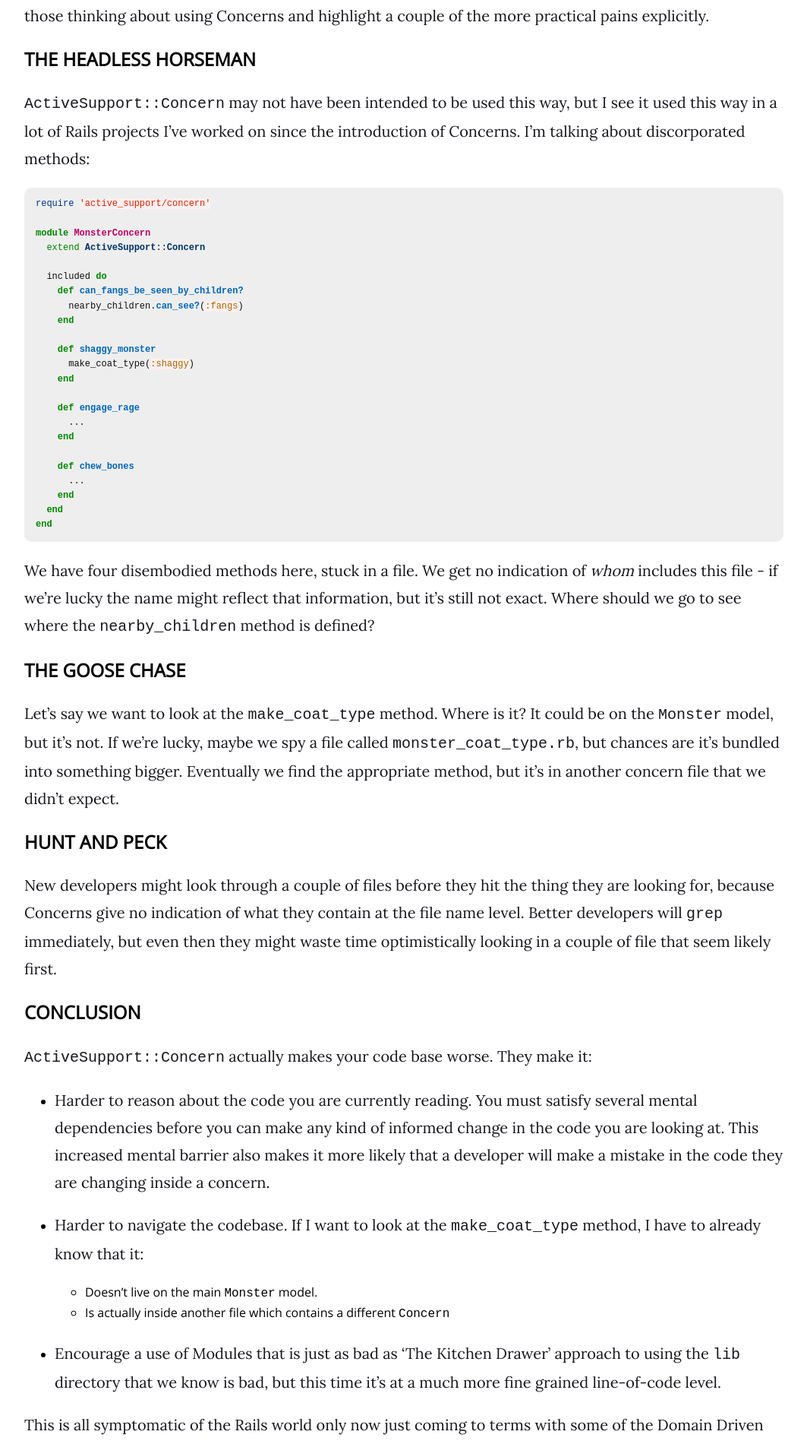
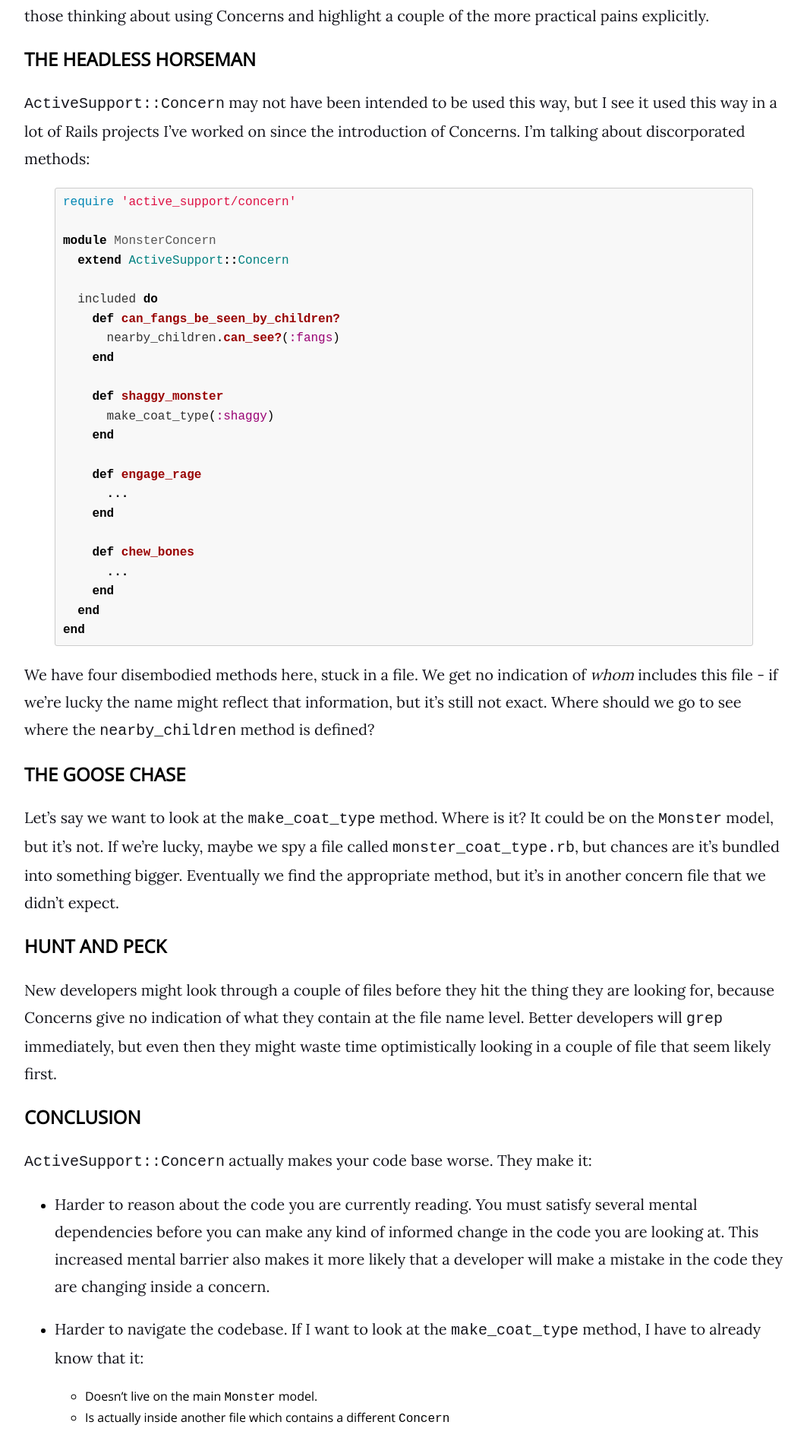
Before and after one commit to johnmcdowall/johnmcdowall.github.com, a Jekyll site: the page built from _posts/2013-11-02-the-great-satan-rails-concerns.markdown, in a window 1280 px wide. Shown: the part 453-2353 px from the top of the page at 76% size, without its empty margins (108-1171 px from the left). Built offline with Jekyll 4.4.1, drawn with Linux system fonts in a browser that asks for light colours; nearby versions of some CDN libraries; Markdown is read by kramdown in place of the engine named in the settings; comment, search, counter and statistics services are not loaded.

Commit message:
Final tweaks

```diff
--- a/css/base.css
+++ b/css/base.css
@@ -144,6 +144,18 @@
 	text-transform: uppercase;
 }
 
+article h3 {
+	margin-top: 2em;
+	font-family: 'Open Sans', Arial, sans-serif;
+	text-transform: uppercase;
+}
+
+article h4 {
+	margin-top: 2em;
+	font-family: 'Open Sans', Arial, sans-serif;
+	text-transform: uppercase;
+}
+
 footer {
 	width: 1000px;
 	text-align: center;
--- a/css/pygments.css
+++ b/css/pygments.css
@@ -1,77 +1,68 @@
-.highlight {
-  margin: 0;
-  background-color: #eee;
-  font-size: 12px;
-  padding: 0px 15px;
-  -webkit-border-radius: 10px;
-  -moz-border-radius: 10px;
-  overflow: hidden;
-  text-shadow: none;
-  color: #111;
-}
-.hightlight code{
-  float: left;
-}
-.highlight:hover {
-  overflow: auto;
-}
-.highlight .hll { background-color: #ffffcc }
-.highlight .c { color: #888888 } /* Comment */
-.highlight .err { color: #a61717; background-color: #e3d2d2 } /* Error */
-.highlight .k { color: #008800; font-weight: bold } /* Keyword */
-.highlight .cm { color: #888888 } /* Comment.Multiline */
-.highlight .cp { color: #cc0000; font-weight: bold } /* Comment.Preproc */
-.highlight .c1 { color: #888888 } /* Comment.Single */
-.highlight .cs { color: #cc0000; font-weight: bold; background-color: #fff0f0 } /* Comment.Special */
-.highlight .gd { color: #000000; background-color: #ffdddd } /* Generic.Deleted */
-.highlight .ge { font-style: italic } /* Generic.Emph */
-.highlight .gr { color: #aa0000 } /* Generic.Error */
-.highlight .gh { color: #303030 } /* Generic.Heading */
-.highlight .gi { color: #000000; background-color: #ddffdd } /* Generic.Inserted */
-.highlight .go { color: #888888 } /* Generic.Output */
-.highlight .gp { color: #555555 } /* Generic.Prompt */
-.highlight .gs { font-weight: bold } /* Generic.Strong */
-.highlight .gu { color: #606060 } /* Generic.Subheading */
-.highlight .gt { color: #aa0000 } /* Generic.Traceback */
-.highlight .kc { color: #008800; font-weight: bold } /* Keyword.Constant */
-.highlight .kd { color: #008800; font-weight: bold } /* Keyword.Declaration */
-.highlight .kn { color: #008800; font-weight: bold } /* Keyword.Namespace */
-.highlight .kp { color: #008800 } /* Keyword.Pseudo */
-.highlight .kr { color: #008800; font-weight: bold } /* Keyword.Reserved */
-.highlight .kt { color: #888888; font-weight: bold } /* Keyword.Type */
-.highlight .m { color: #0000DD; font-weight: bold } /* Literal.Number */
-.highlight .s { color: #dd2200; background-color: #fff0f0 } /* Literal.String */
-.highlight .na { color: #336699 } /* Name.Attribute */
-.highlight .nb { color: #003388 } /* Name.Builtin */
-.highlight .nc { color: #bb0066; font-weight: bold } /* Name.Class */
-.highlight .no { color: #003366; font-weight: bold } /* Name.Constant */
-.highlight .nd { color: #555555 } /* Name.Decorator */
-.highlight .ne { color: #bb0066; font-weight: bold } /* Name.Exception */
-.highlight .nf { color: #0066bb; font-weight: bold } /* Name.Function */
-.highlight .nl { color: #336699; font-style: italic } /* Name.Label */
-.highlight .nn { color: #bb0066; font-weight: bold } /* Name.Namespace */
-.highlight .py { color: #336699; font-weight: bold } /* Name.Property */
-.highlight .nt { color: #bb0066; font-weight: bold } /* Name.Tag */
-.highlight .nv { color: #336699 } /* Name.Variable */
-.highlight .ow { color: #008800 } /* Operator.Word */
-.highlight .w { color: #bbbbbb } /* Text.Whitespace */
-.highlight .mf { color: #0000DD; font-weight: bold } /* Literal.Number.Float */
-.highlight .mh { color: #0000DD; font-weight: bold } /* Literal.Number.Hex */
-.highlight .mi { color: #0000DD; font-weight: bold } /* Literal.Number.Integer */
-.highlight .mo { color: #0000DD; font-weight: bold } /* Literal.Number.Oct */
-.highlight .sb { color: #dd2200; background-color: #fff0f0 } /* Literal.String.Backtick */
-.highlight .sc { color: #dd2200; background-color: #fff0f0 } /* Literal.String.Char */
-.highlight .sd { color: #dd2200; background-color: #fff0f0 } /* Literal.String.Doc */
-.highlight .s2 { color: #dd2200; background-color: #fff0f0 } /* Literal.String.Double */
-.highlight .se { color: #0044dd; background-color: #fff0f0 } /* Literal.String.Escape */
-.highlight .sh { color: #dd2200; background-color: #fff0f0 } /* Literal.String.Heredoc */
-.highlight .si { color: #3333bb; background-color: #fff0f0 } /* Literal.String.Interpol */
-.highlight .sx { color: #22bb22; background-color: #f0fff0 } /* Literal.String.Other */
-.highlight .sr { color: #008800; background-color: #fff0ff } /* Literal.String.Regex */
-.highlight .s1 { color: #dd2200; background-color: #fff0f0 } /* Literal.String.Single */
-.highlight .ss { color: #aa6600; background-color: #fff0f0 } /* Literal.String.Symbol */
-.highlight .bp { color: #003388 } /* Name.Builtin.Pseudo */
-.highlight .vc { color: #336699 } /* Name.Variable.Class */
-.highlight .vg { color: #dd7700 } /* Name.Variable.Global */
-.highlight .vi { color: #3333bb } /* Name.Variable.Instance */
-.highlight .il { color: #0000DD; font-weight: bold } /* Literal.Number.Integer.Long */
+/*
+ * GitHub style for Pygments syntax highlighter, for use with Jekyll
+ * Courtesy of GitHub.com
+ */
+
+.highlight pre, pre, .highlight .hll { background-color: #f8f8f8; border: 1px solid #ccc; padding: 6px 10px; border-radius: 3px; }
+.highlight .c { color: #999988; font-style: italic; }
+.highlight .err { color: #a61717; background-color: #e3d2d2; }
+.highlight .k { font-weight: bold; }
+.highlight .o { font-weight: bold; }
+.highlight .cm { color: #999988; font-style: italic; }
+.highlight .cp { color: #999999; font-weight: bold; }
+.highlight .c1 { color: #999988; font-style: italic; }
+.highlight .cs { color: #999999; font-weight: bold; font-style: italic; }
+.highlight .gd { color: #000000; background-color: #ffdddd; }
+.highlight .gd .x { color: #000000; background-color: #ffaaaa; }
+.highlight .ge { font-style: italic; }
+.highlight .gr { color: #aa0000; }
+.highlight .gh { color: #999999; }
+.highlight .gi { color: #000000; background-color: #ddffdd; }
+.highlight .gi .x { color: #000000; background-color: #aaffaa; }
+.highlight .go { color: #888888; }
+.highlight .gp { color: #555555; }
+.highlight .gs { font-weight: bold; }
+.highlight .gu { color: #800080; font-weight: bold; }
+.highlight .gt { color: #aa0000; }
+.highlight .kc { font-weight: bold; }
+.highlight .kd { font-weight: bold; }
+.highlight .kn { font-weight: bold; }
+.highlight .kp { font-weight: bold; }
+.highlight .kr { font-weight: bold; }
+.highlight .kt { color: #445588; font-weight: bold; }
+.highlight .m { color: #009999; }
+.highlight .s { color: #dd1144; }
+.highlight .n { color: #333333; }
+.highlight .na { color: teal; }
+.highlight .nb { color: #0086b3; }
+.highlight .nc { color: #445588; font-weight: bold; }
+.highlight .no { color: teal; }
+.highlight .ni { color: purple; }
+.highlight .ne { color: #990000; font-weight: bold; }
+.highlight .nf { color: #990000; font-weight: bold; }
+.highlight .nn { color: #555555; }
+.highlight .nt { color: navy; }
+.highlight .nv { color: teal; }
+.highlight .ow { font-weight: bold; }
+.highlight .w { color: #bbbbbb; }
+.highlight .mf { color: #009999; }
+.highlight .mh { color: #009999; }
+.highlight .mi { color: #009999; }
+.highlight .mo { color: #009999; }
+.highlight .sb { color: #dd1144; }
+.highlight .sc { color: #dd1144; }
+.highlight .sd { color: #dd1144; }
+.highlight .s2 { color: #dd1144; }
+.highlight .se { color: #dd1144; }
+.highlight .sh { color: #dd1144; }
+.highlight .si { color: #dd1144; }
+.highlight .sx { color: #dd1144; }
+.highlight .sr { color: #009926; }
+.highlight .s1 { color: #dd1144; }
+.highlight .ss { color: #990073; }
+.highlight .bp { color: #999999; }
+.highlight .vc { color: teal; }
+.highlight .vg { color: teal; }
+.highlight .vi { color: teal; }
+.highlight .il { color: #009999; }
+.highlight .gc { color: #999; background-color: #EAF2F5; }
```
Also changed, not shown: 3 other files.
